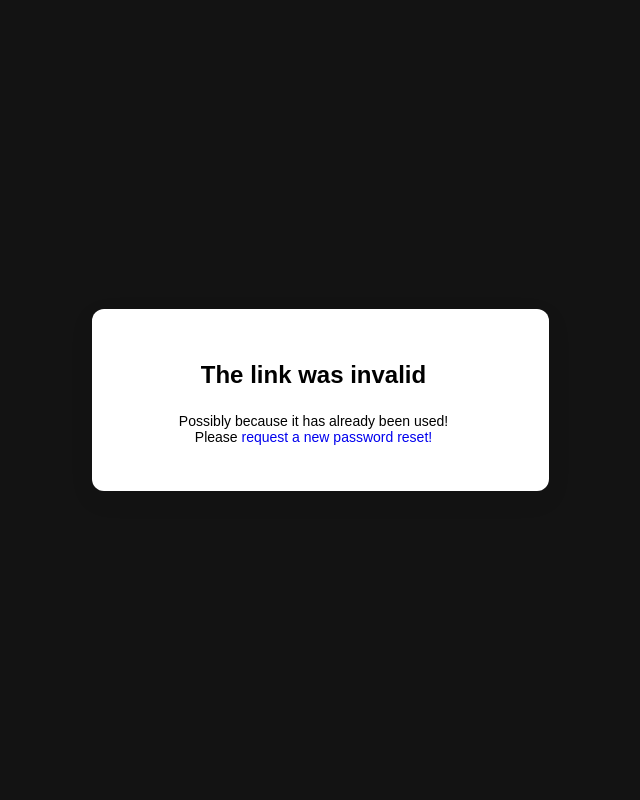
After one commit to SobhanFatemi/online-cafe-reservation-system, a Django app: template templates/registration/password_reset_confirm.html in a window 1280 px wide. The commit adds this page. Shown: the whole page, without its empty margins (320-960 px from the left). Run offline with Django 5.2, Linux system fonts and the light colour scheme; the template is opened without the code that fills it, so the values that code supplies are empty.

Commit message:
Customized password reset pages

```diff
--- a/config/settings.py
+++ b/config/settings.py
@@ -124,7 +124,6 @@ USE_I18N = True
 
 USE_TZ = True
 
-
 # Static files (CSS, JavaScript, Images)
 # https://docs.djangoproject.com/en/6.0/howto/static-files/
 
@@ -139,3 +138,5 @@ MEDIA_ROOT = BASE_DIR / "media"
 
 LOGIN_REDIRECT_URL = "/food/menu/"
 LOGOUT_REDIRECT_URL = "/accounts/login/"
+
+EMAIL_BACKEND = "django.core.mail.backends.console.EmailBackend"
--- /dev/null
+++ b/templates/registration/password_reset_confirm.html
@@ -0,0 +1,39 @@
+{% load static %}
+<!DOCTYPE html>
+<html>
+<head>
+    <title>Set New Password</title>
+    <link rel="stylesheet" href="{% static 'css/auth.css' %}">
+</head>
+<body>
+
+<div class="auth-wrapper">
+  <div class="auth-card">
+    {% if validlink %}
+    <h2>New Password</h2>
+
+      <form method="post">
+        {% csrf_token %}
+
+        <label>New password</label>
+        {{ form.new_password1 }}
+
+        <label>Confirm password</label>
+        {{ form.new_password2 }}
+
+        <button type="submit" class="auth-btn">
+          Change password
+        </button>
+      </form>
+    {% else %}
+      <h2>The link was invalid</h2>
+      <p class="auth-footer">
+        Possibly because it has already been used!
+        <br>
+        Please <a href="{% url 'password_reset' %}">request a new password reset!</a>
+      </p>
+    {% endif %}
+  </div>
+</div>
+</body>
+</html>
--- a/templates/users/login.html
+++ b/templates/users/login.html
@@ -30,6 +30,12 @@
             No account yet?
             <a href="{% url 'signup' %}">Sign up</a>
         </div>
+
+        <div class="auth-footer">
+            <a href="{% url 'password_reset' %}">
+                Forgot password?
+            </a>
+        </div>
     </div>
 </div>
 
```
Also changed, not shown: templates/registration/password_reset_complete.html (added, +22 -0 lines), templates/registration/password_reset_done.html (added, +18 -0 lines), templates/registration/password_reset_form.html (added, +13 -0 lines), config/urls.py (line endings or trailing spaces).
